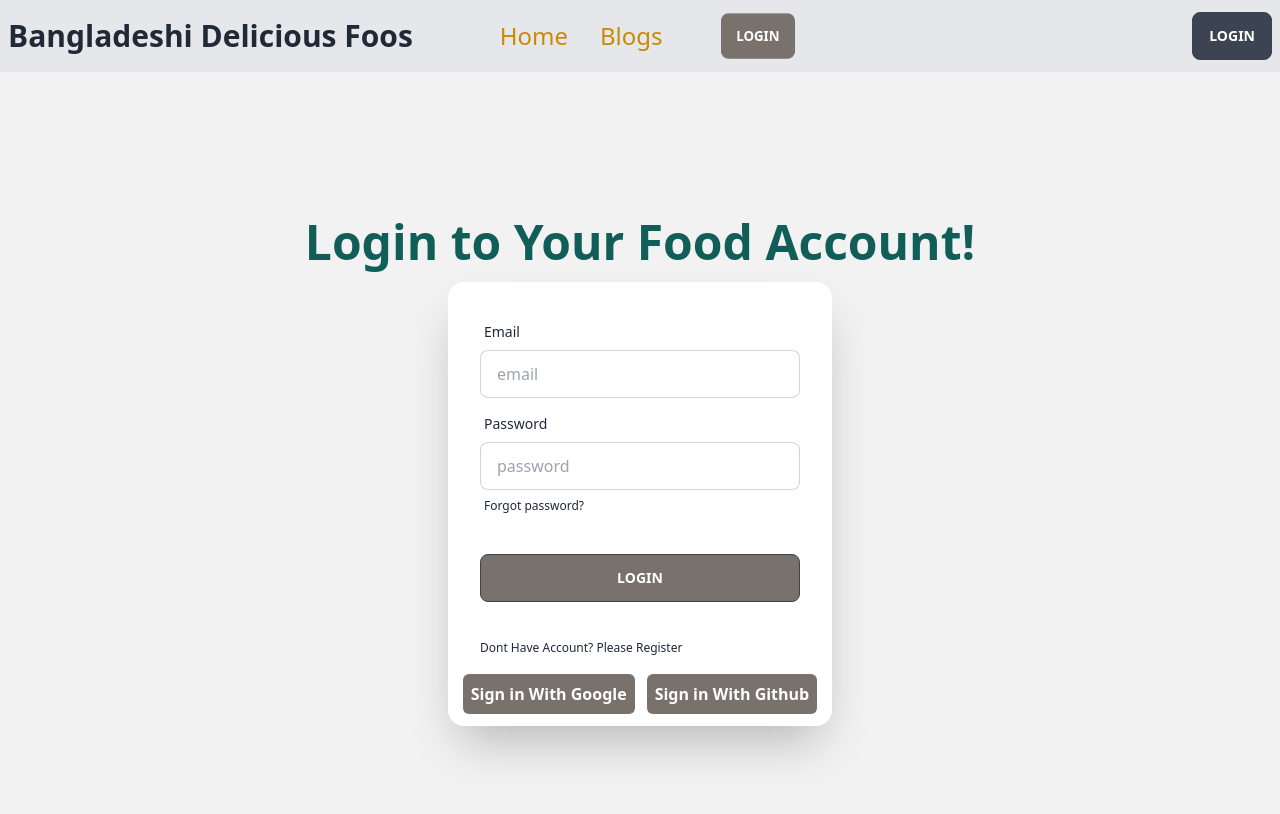
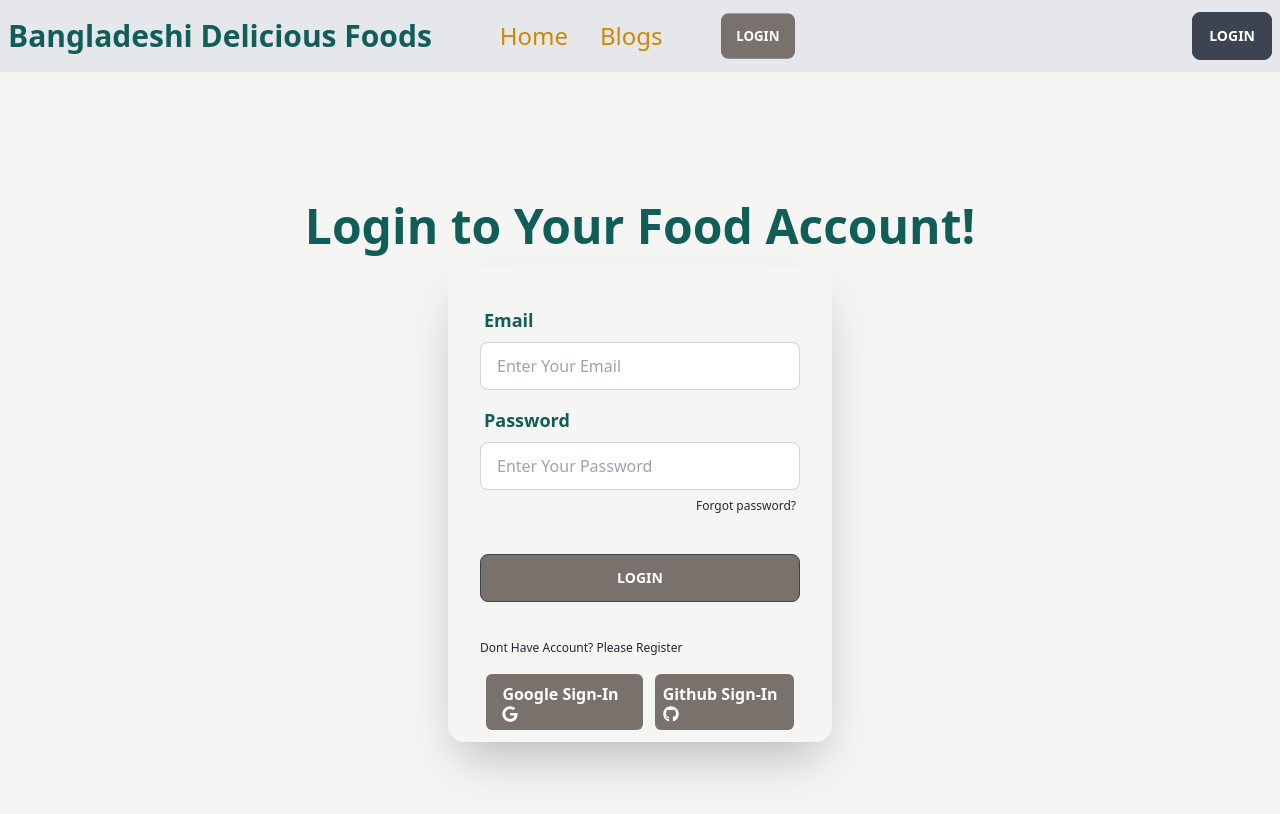
Before and after one commit to mhmahdi97/bangladeshi-delicious-foods-client, a React (Vite) app: page /login in a window 1280 px wide. Shown: the top 814 px of the page. Built offline with nearby package versions, Linux system fonts and the light colour scheme; no server answers.

Commit message:
edited login page

```diff
--- a/package.json
+++ b/package.json
@@ -16,6 +16,7 @@
     "match-sorter": "^6.3.1",
     "react": "^18.2.0",
     "react-dom": "^18.2.0",
+    "react-icons": "^4.8.0",
     "react-router-dom": "^6.11.1",
     "sort-by": "^1.2.0"
   },
--- a/src/Components/Shared/Header/Header.jsx
+++ b/src/Components/Shared/Header/Header.jsx
@@ -35,7 +35,7 @@ const Header = () => {
                     <li><a>Item 3</a></li>
                 </ul>
                 </div>
-                <Link to={'/'} className="text-3xl font-bold">Bangladeshi Delicious Foos</Link>
+                <Link to={'/'} className="text-3xl font-bold text-teal-800">Bangladeshi Delicious Foods</Link>
             </div>
             <div className="navbar-center hidden lg:flex">
                 <ul className="menu menu-horizontal text-yellow-600 text-2xl font-medium px-1">
--- a/src/layouts/Main.jsx
+++ b/src/layouts/Main.jsx
@@ -6,7 +6,7 @@ import Footer from '../Components/Shared/Footer/Footer';
 const Main = () => {
     const navigation = useNavigation();
     return (
-        <div>
+        <div className='container mx-auto'>
             <Header></Header>
             <div>{navigation.state === 'loading' && 'Loading...'}</div>
             <Outlet></Outlet>
--- a/src/pages/Login/Login.jsx
+++ b/src/pages/Login/Login.jsx
@@ -1,19 +1,21 @@
 // import all modules
-import React, { useContext } from 'react';
+import React, { useContext, useState } from 'react';
 import { AuthContext } from '../../routes/providers/AuthContextProvider';
 import { Link, useLocation, useNavigate } from 'react-router-dom';
 import { GithubAuthProvider, GoogleAuthProvider, getAuth, signInWithPopup } from 'firebase/auth';
 import app from '../../utilities/firebase.config';
+import { FaGithub, FaGoogle } from "react-icons/fa";
 
 // main component
 const Login = () => {
+    const [error, setError] = useState('');
 
 
-    const { signIn, signInWithGoogle, } = useContext(AuthContext);
+    const { signIn, } = useContext(AuthContext);
     const navigate = useNavigate();
     const location = useLocation();
     console.log('login page location', location)
-    const from = location.state?.from?.pathname || '/category/0'
+    const from = location.state?.from?.pathname || '/'
 
     const handleLogin = event => {
         event.preventDefault();
@@ -30,6 +32,7 @@ const Login = () => {
             })
             .catch(error => {
                 console.log(error);
+                setError(error.message);
             })
     }
 
@@ -62,32 +65,35 @@ const Login = () => {
     }
 
     return (
-        <div className="hero min-h-screen bg-base-200">
+        <div className="hero min-h-screen bg-stone-100">
             <div className="hero-content flex-col">
                 <div className="text-center">
                     <h1 className="text-5xl font-bold text-teal-800">Login to Your Food Account!</h1>
                 </div>
-                <div className="card flex-shrink-0 w-full max-w-sm shadow-2xl bg-base-100">
+                <div className="card flex-shrink-0 w-full max-w-sm shadow-2xl bg-stone-100">
                     <form onSubmit={handleLogin} className="card-body">
                         <div className="form-control">
                             <label className="label">
-                                <span className="label-text">Email</span>
+                                <span className="label-text text-teal-800 text-lg font-bold">Email</span>
                             </label>
-                            <input type="email" name='email' placeholder="email" className="input input-bordered" required />
+                            <input type="email" name='email' placeholder="Enter Your Email" className="input input-bordered" required />
                         </div>
                         <div className="form-control">
                             <label className="label">
-                                <span className="label-text">Password</span>
+                                <span className="label-text text-lg text-teal-800 font-bold">Password</span>
                             </label>
-                            <input type="password" name='password' placeholder="password" className="input input-bordered" required />
+                            <input type="password" name='password' placeholder="Enter Your Password" className="input input-bordered" required />
                             <label className="label">
+                                <p className='text-red-500 text-lg'>{error}</p>
                                 <a href="#" className="label-text-alt link link-hover">Forgot password?</a>
+
                             </label>
                         </div>
                         <div className="form-control mt-6">
                             <button className="btn bg-stone-500 hover:bg-stone-600">Login</button>
                         </div>
                     </form>
+
                     <p className='mb-4 ml-8'>
                         <Link to="/register" className="label-text-alt link link-hover">
                             Dont Have Account? Please Register
@@ -95,8 +101,8 @@ const Login = () => {
                     </p>
                     <div>
                         <div className='flex justify-center mb-3'>
-                            <div><button onClick={handleGoogleSignIn} className=" bg-stone-500 hover:bg-stone-600 px-2 py-2 mr-3 rounded-md text-white font-semibold text-center">Sign in With Google</button>
-                            <button onClick={handleGitHubSignIn} className=" bg-stone-500 hover:bg-stone-600 px-2 py-2 rounded-md text-white font-semibold text-center">Sign in With Github</button>
+                            <div><button onClick={handleGoogleSignIn} className=" bg-stone-500 hover:bg-stone-600 px-4 py-2 mr-3 rounded-md text-white font-semibold text-center">Google Sign-In <span className='ml-2'><FaGoogle /></span> </button>
+                            <button onClick={handleGitHubSignIn} className=" bg-stone-500 hover:bg-stone-600 px-2 py-2 rounded-md text-white font-semibold text-center"> <span className='mr-2'>Github Sign-In</span> <FaGithub /> </button>
                             </div>
 
                         </div>
```
Also changed, not shown: 1 other file (tests, documents, lock files or other folders).
